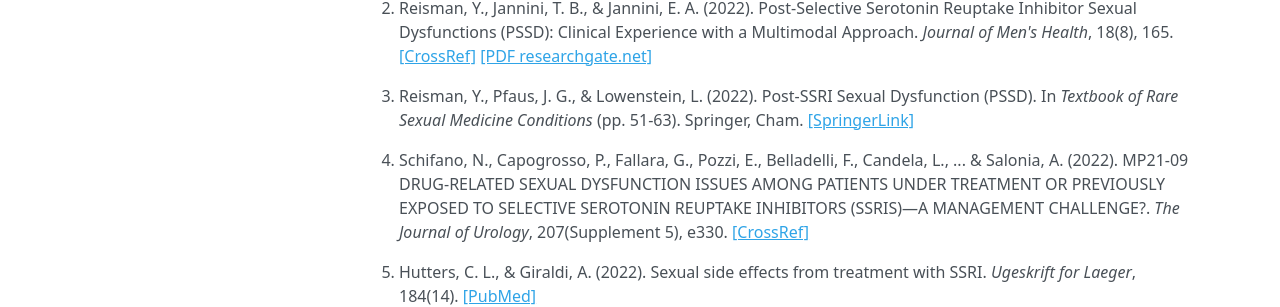
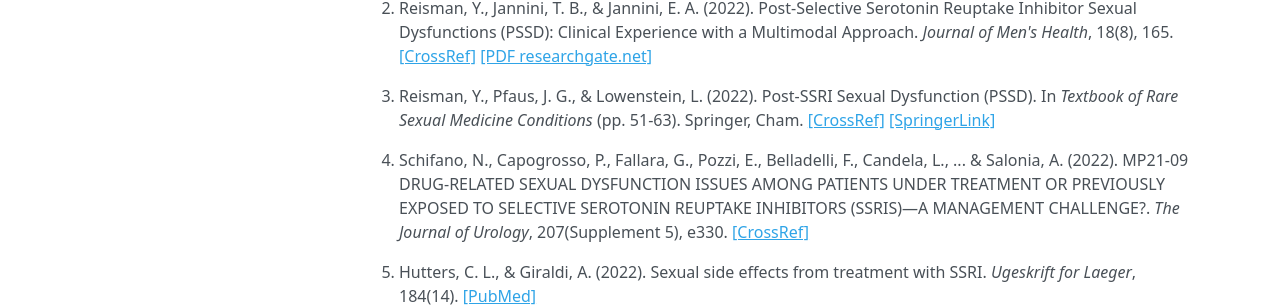
Before and after one commit to postssrisyndrome/windmill, an MkDocs documentation site: the page built from docs/ricerca/bibliografia.md, in a window 1280 px wide and 900 px high. Shown: the part 317-624 px from the top of the window. Built offline with MkDocs 1.6.1, drawn with Linux system fonts in a browser that asks for light colours; nearby versions of some CDN libraries.

Commit message:
bibliografia: add CrossRef in paper with no PMID

```diff
--- a/docs/ricerca/bibliografia.md
+++ b/docs/ricerca/bibliografia.md
@@ -17,6 +17,7 @@
 
 1. Reisman, Y., Pfaus, J. G., & Lowenstein, L. (2022). Post-SSRI Sexual Dysfunction (PSSD).
 In *Textbook of Rare Sexual Medicine Conditions* (pp. 51-63). Springer, Cham.
+[[CrossRef]](https://doi.org/10.1007/978-3-030-98263-8_5)
 [[SpringerLink]](https://link.springer.com/chapter/10.1007/978-3-030-98263-8_5)
 
 1. Schifano, N., Capogrosso, P., Fallara, G., Pozzi, E., Belladelli, F., Candela, L., ...
```
